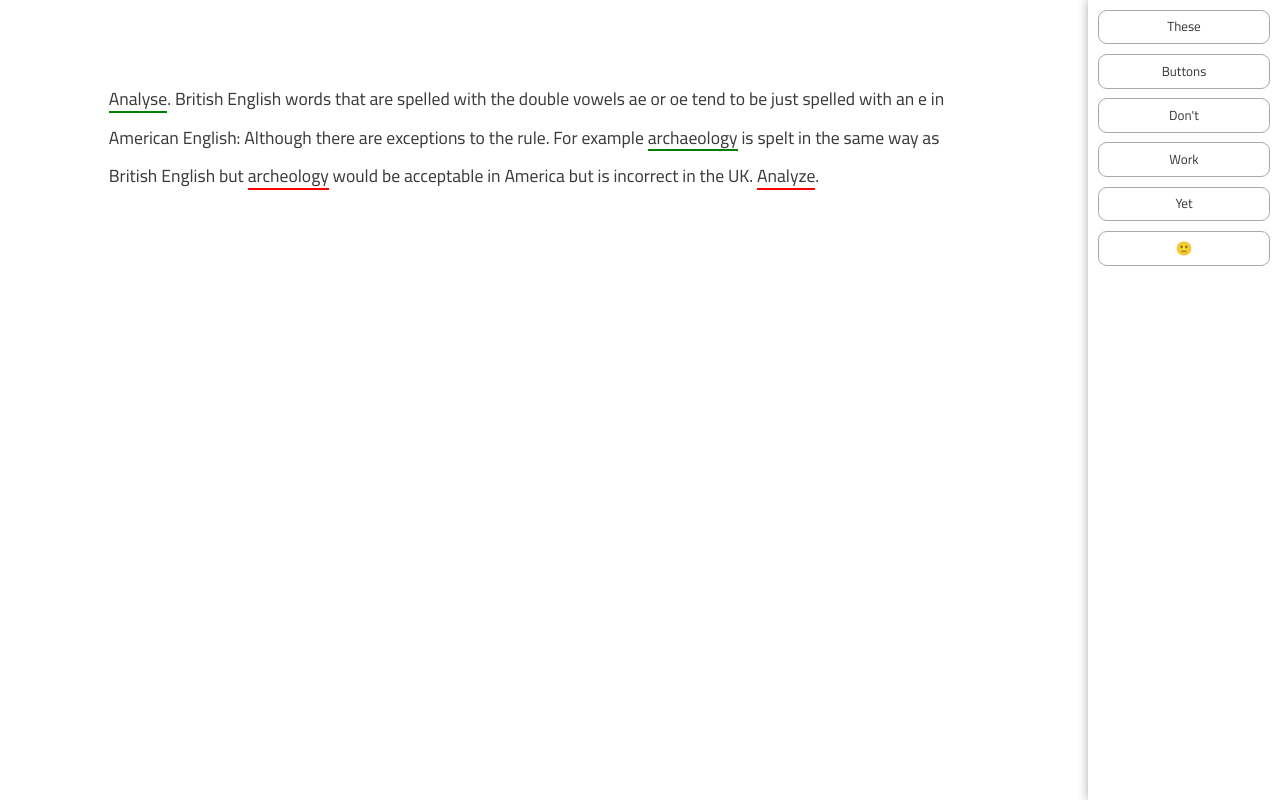
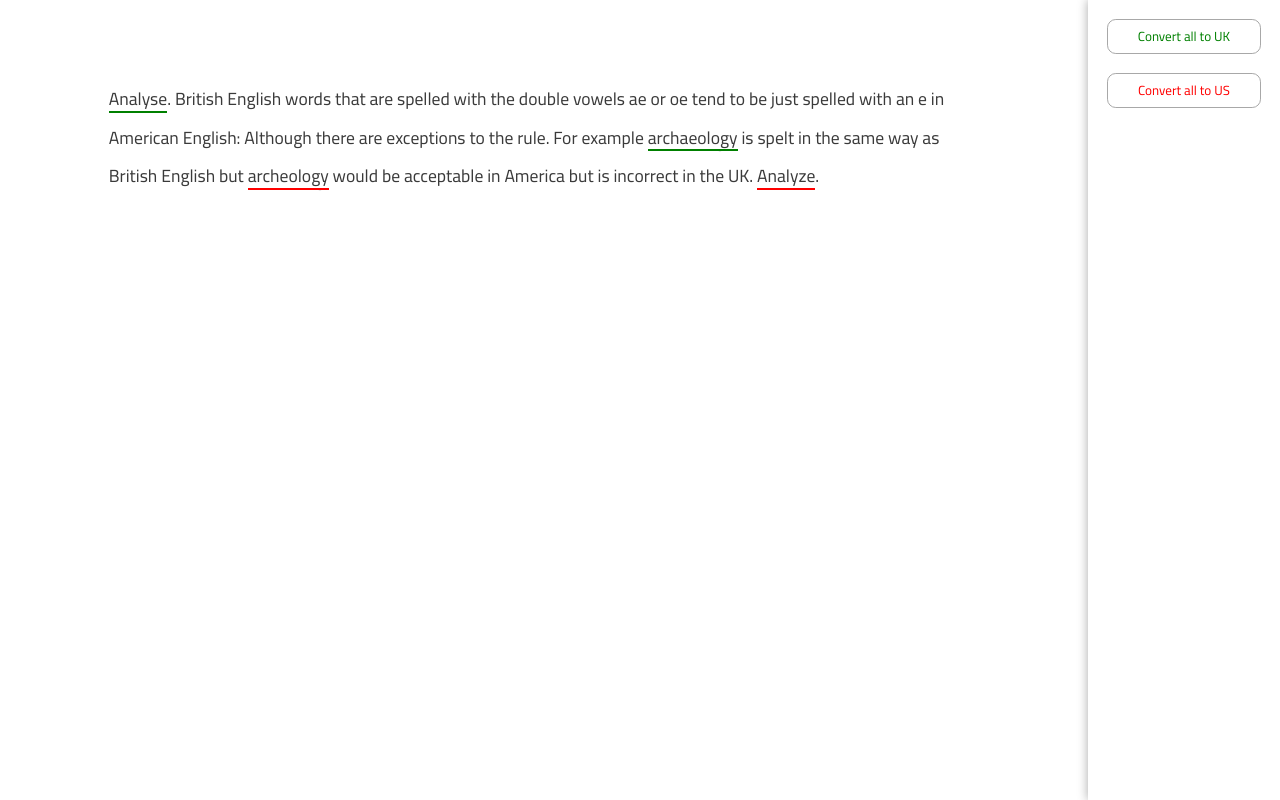
Before and after one commit to ChrisJMurdoch/Dialect, a plain HTML site: page index.html in a window 1280 px wide. Drawn offline with Linux system fonts and the light colour scheme.

Commit message:
Added mass convert buttons

```diff
--- a/index.html
+++ b/index.html
@@ -20,12 +20,8 @@
     </div>
 
     <div id="sidebar">
-        <button type="button" onclick="scan();">These</button>
-        <button type="button" onclick="scan();">Buttons</button>
-        <button type="button" onclick="scan();">Don't</button>
-        <button type="button" onclick="scan();">Work</button>
-        <button type="button" onclick="scan();">Yet</button>
-        <button type="button" onclick="scan();">🙂</button>
+        <button type="button" onclick="convertAll('uk');" style="color: green;">Convert all to UK</button>
+        <button type="button" onclick="convertAll('us');" style="color: red;">Convert all to US</button>
     </div>
 
 </body>
--- a/script.js
+++ b/script.js
@@ -138,6 +138,13 @@ function swap(hovertagId) {
     document.getElementById('front').value = document.getElementById('back').innerText;
 }
 
+function convertAll(dest) {
+
+    for (hovertagId of Array.from( document.getElementsByClassName("hovertag") ).map(e => e.id))
+        if (getSwapword(document.getElementById(hovertagId).firstChild.innerText)[1] !== dest)
+            swap(hovertagId);
+}
+
 function loop() {
 
     syncHovertags();
--- a/style.css
+++ b/style.css
@@ -122,8 +122,8 @@ textarea {
     box-shadow: 0 0 10px var(--primary);
 }
 #sidebar > * {
-    margin: 5% 5% 0 5%;
+    margin: 10% 10% 0 10%;
     padding: 2%;
-    width: 90%;
+    width: 80%;
     text-align: center;
 }
```
